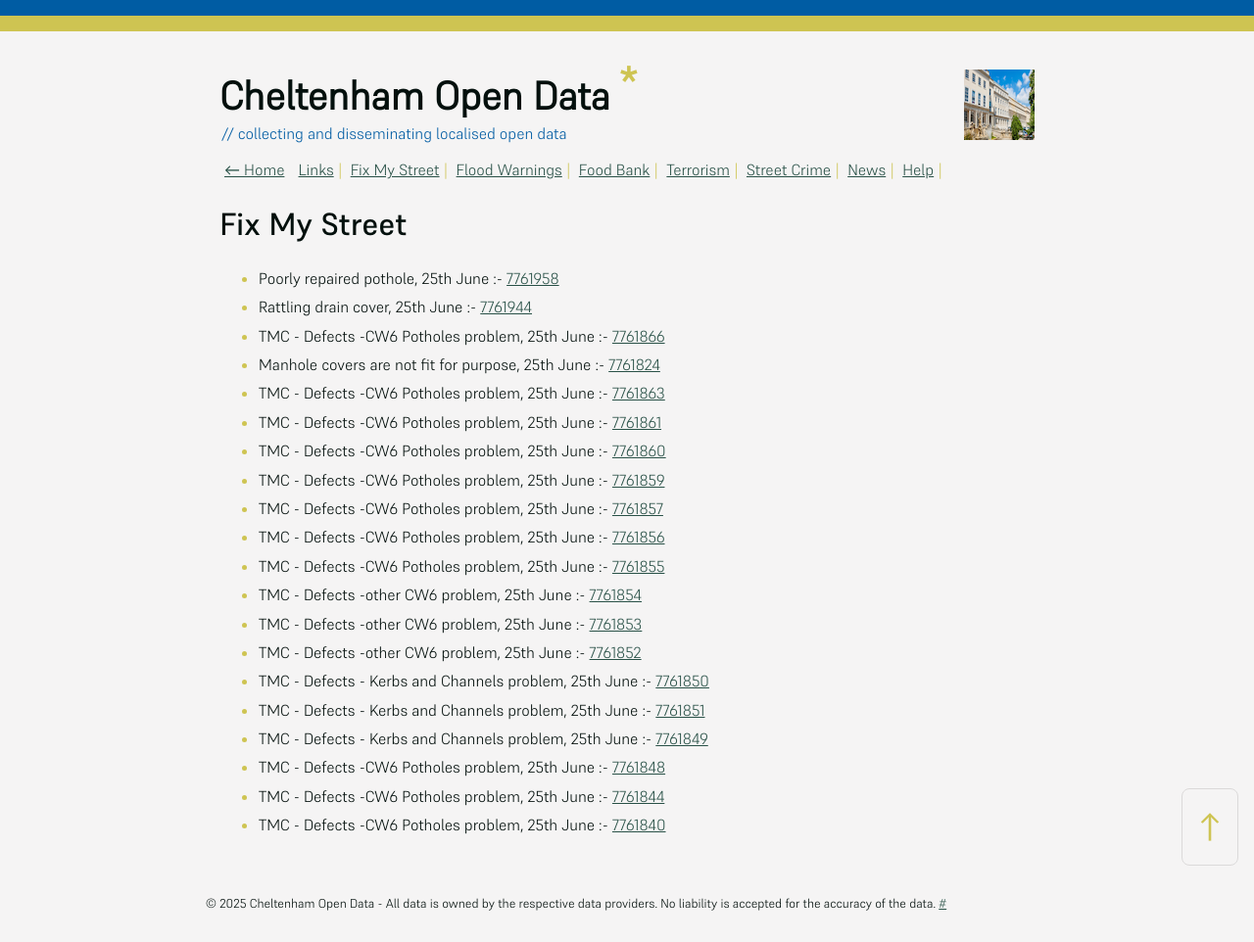
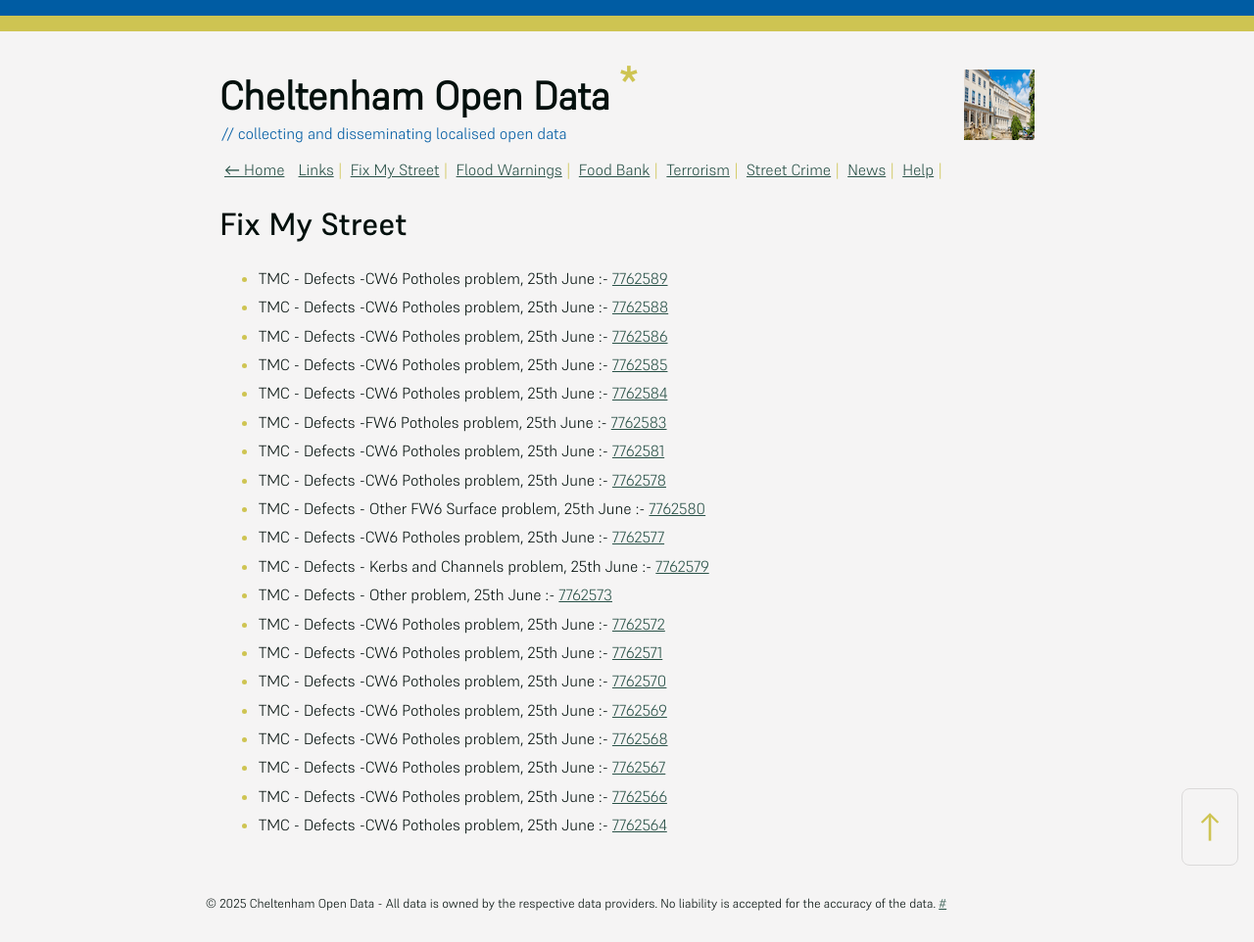
Before and after one commit to mat-0/cheltenham-open-data, a Jekyll site: the page built from _pages/fix-my-street.md, in a window 1280 px wide. Shown: the whole page at 98% size. Built offline with Jekyll 4.4.1, drawn with Linux system fonts in a browser that asks for light colours.

Commit message:
Updated 2025-06-25 13:09:29

```diff
--- a/_pages/fix-my-street.md
+++ b/_pages/fix-my-street.md
@@ -9,25 +9,25 @@ permalink: /fix-my-street
 
 <!-- fix_marker starts -->
 
-- Poorly repaired pothole, 25th June :- [7761958](https://www.fixmystreet.com/report/7761958)
-- Rattling drain cover, 25th June :- [7761944](https://www.fixmystreet.com/report/7761944)
-- TMC - Defects -CW6 Potholes  problem, 25th June :- [7761866](https://www.fixmystreet.com/report/7761866)
-- Manhole covers are not fit for purpose, 25th June :- [7761824](https://www.fixmystreet.com/report/7761824)
-- TMC - Defects -CW6 Potholes  problem, 25th June :- [7761863](https://www.fixmystreet.com/report/7761863)
-- TMC - Defects -CW6 Potholes  problem, 25th June :- [7761861](https://www.fixmystreet.com/report/7761861)
-- TMC - Defects -CW6 Potholes  problem, 25th June :- [7761860](https://www.fixmystreet.com/report/7761860)
-- TMC - Defects -CW6 Potholes  problem, 25th June :- [7761859](https://www.fixmystreet.com/report/7761859)
-- TMC - Defects -CW6 Potholes  problem, 25th June :- [7761857](https://www.fixmystreet.com/report/7761857)
-- TMC - Defects -CW6 Potholes  problem, 25th June :- [7761856](https://www.fixmystreet.com/report/7761856)
-- TMC - Defects -CW6 Potholes  problem, 25th June :- [7761855](https://www.fixmystreet.com/report/7761855)
-- TMC - Defects -other CW6 problem, 25th June :- [7761854](https://www.fixmystreet.com/report/7761854)
-- TMC - Defects -other CW6 problem, 25th June :- [7761853](https://www.fixmystreet.com/report/7761853)
-- TMC - Defects -other CW6 problem, 25th June :- [7761852](https://www.fixmystreet.com/report/7761852)
-- TMC - Defects - Kerbs and Channels problem, 25th June :- [7761850](https://www.fixmystreet.com/report/7761850)
-- TMC - Defects - Kerbs and Channels problem, 25th June :- [7761851](https://www.fixmystreet.com/report/7761851)
-- TMC - Defects - Kerbs and Channels problem, 25th June :- [7761849](https://www.fixmystreet.com/report/7761849)
-- TMC - Defects -CW6 Potholes  problem, 25th June :- [7761848](https://www.fixmystreet.com/report/7761848)
-- TMC - Defects -CW6 Potholes  problem, 25th June :- [7761844](https://www.fixmystreet.com/report/7761844)
-- TMC - Defects -CW6 Potholes  problem, 25th June :- [7761840](https://www.fixmystreet.com/report/7761840)
+- TMC - Defects -CW6 Potholes  problem, 25th June :- [7762589](https://www.fixmystreet.com/report/7762589)
+- TMC - Defects -CW6 Potholes  problem, 25th June :- [7762588](https://www.fixmystreet.com/report/7762588)
+- TMC - Defects -CW6 Potholes  problem, 25th June :- [7762586](https://www.fixmystreet.com/report/7762586)
+- TMC - Defects -CW6 Potholes  problem, 25th June :- [7762585](https://www.fixmystreet.com/report/7762585)
+- TMC - Defects -CW6 Potholes  problem, 25th June :- [7762584](https://www.fixmystreet.com/report/7762584)
+- TMC - Defects -FW6 Potholes problem, 25th June :- [7762583](https://www.fixmystreet.com/report/7762583)
+- TMC - Defects -CW6 Potholes  problem, 25th June :- [7762581](https://www.fixmystreet.com/report/7762581)
+- TMC - Defects -CW6 Potholes  problem, 25th June :- [7762578](https://www.fixmystreet.com/report/7762578)
+- TMC - Defects - Other FW6  Surface problem, 25th June :- [7762580](https://www.fixmystreet.com/report/7762580)
+- TMC - Defects -CW6 Potholes  problem, 25th June :- [7762577](https://www.fixmystreet.com/report/7762577)
+- TMC - Defects - Kerbs and Channels problem, 25th June :- [7762579](https://www.fixmystreet.com/report/7762579)
+- TMC - Defects - Other problem, 25th June :- [7762573](https://www.fixmystreet.com/report/7762573)
+- TMC - Defects -CW6 Potholes  problem, 25th June :- [7762572](https://www.fixmystreet.com/report/7762572)
+- TMC - Defects -CW6 Potholes  problem, 25th June :- [7762571](https://www.fixmystreet.com/report/7762571)
+- TMC - Defects -CW6 Potholes  problem, 25th June :- [7762570](https://www.fixmystreet.com/report/7762570)
+- TMC - Defects -CW6 Potholes  problem, 25th June :- [7762569](https://www.fixmystreet.com/report/7762569)
+- TMC - Defects -CW6 Potholes  problem, 25th June :- [7762568](https://www.fixmystreet.com/report/7762568)
+- TMC - Defects -CW6 Potholes  problem, 25th June :- [7762567](https://www.fixmystreet.com/report/7762567)
+- TMC - Defects -CW6 Potholes  problem, 25th June :- [7762566](https://www.fixmystreet.com/report/7762566)
+- TMC - Defects -CW6 Potholes  problem, 25th June :- [7762564](https://www.fixmystreet.com/report/7762564)
 
 <!-- fix_marker ends -->
```
Also changed, not shown: _data/flood.json (+4 -4 lines), _pages/news.md (+10 -10 lines), index.md (+5 -5 lines).
